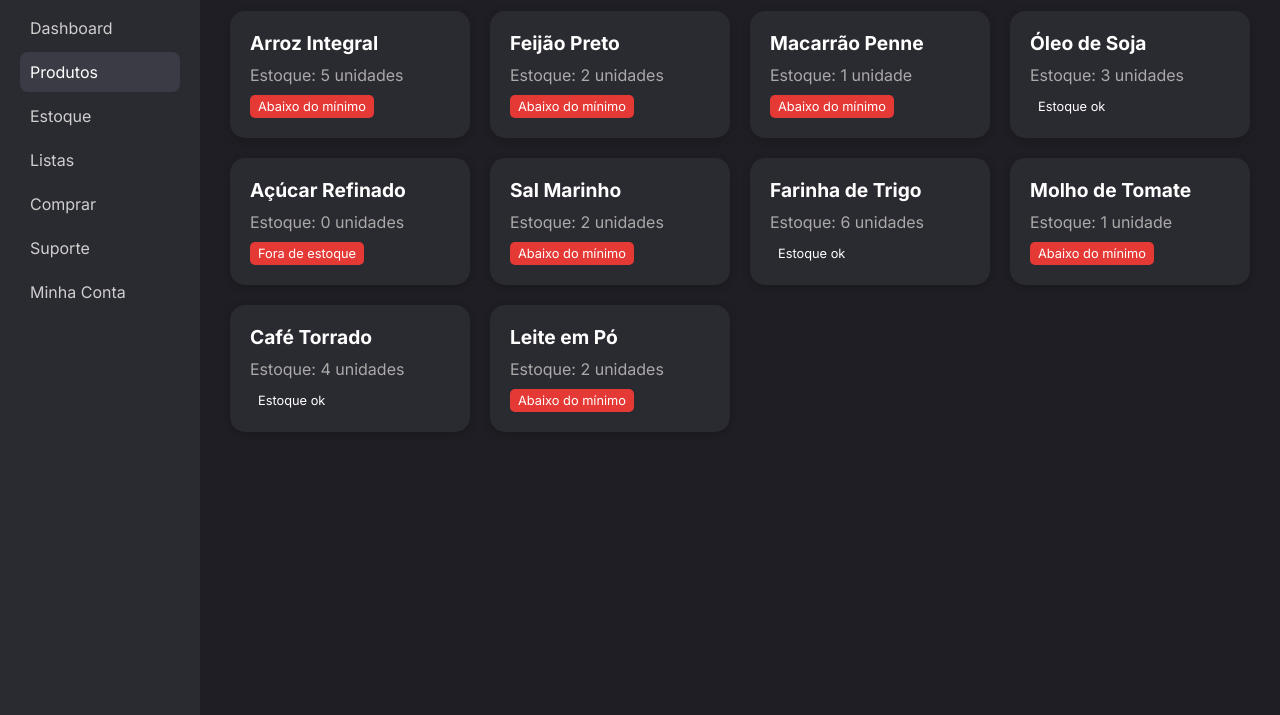
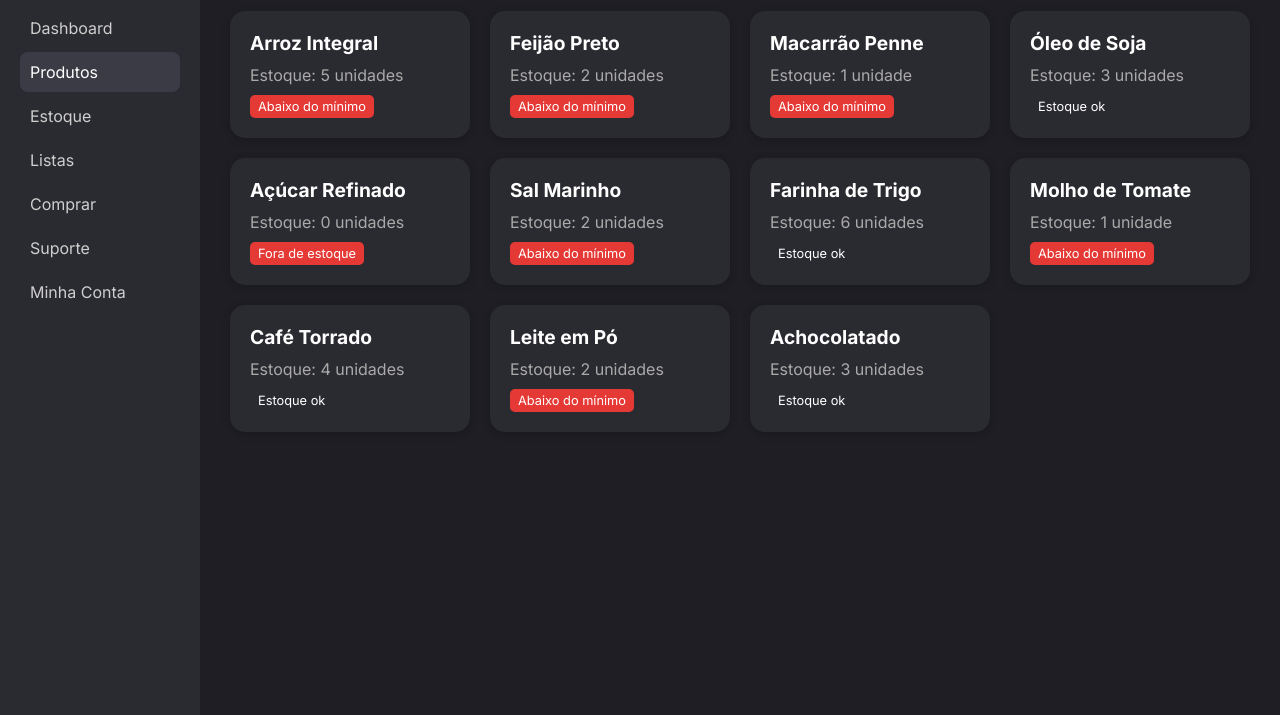
Before and after one commit to devmathsena/despenza, a website built with webpack: page src/products.html in a window 1280 px wide. Shown: the part 85-800 px from the top of the page. Built offline with nearby package versions, Linux system fonts and the light colour scheme.

Commit message:
Update products.html

```diff
--- a/src/products.html
+++ b/src/products.html
@@ -80,6 +80,11 @@
                 <p>Estoque: 2 unidades</p>
                 <span class="tag low-stock">Abaixo do mínimo</span>
             </div>
+            <div class="product-card">
+                <h3>Achocolatado</h3>
+                <p>Estoque: 3 unidades</p>
+                <span class="tag">Estoque ok</span>
+            </div>
         </div>
     </main>
 
```
